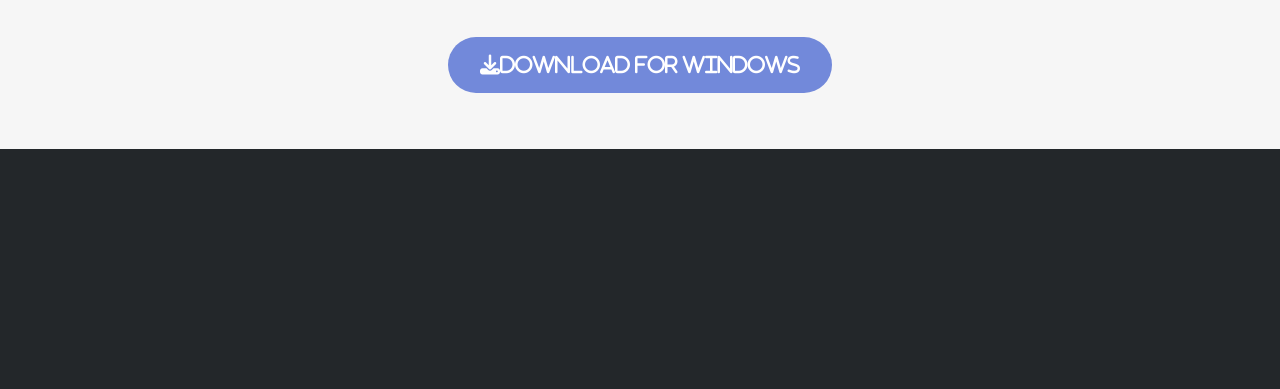
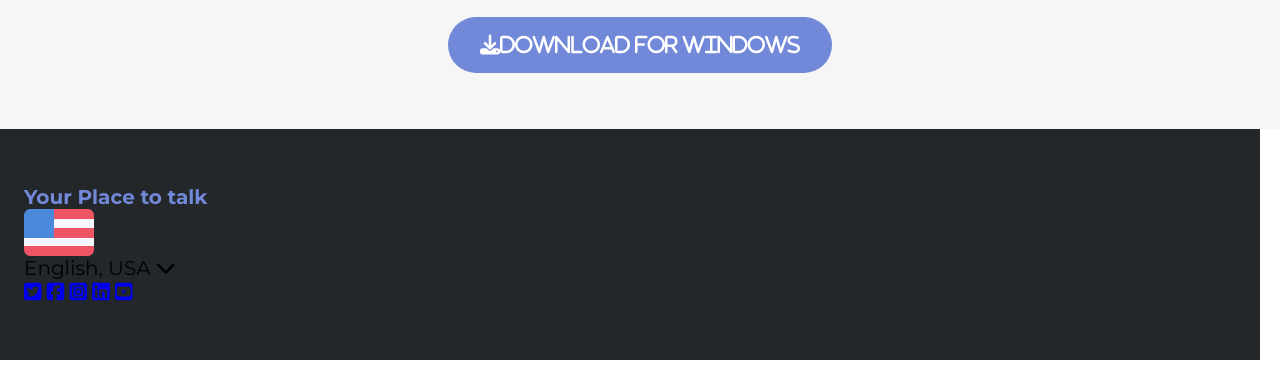
Before and after one commit to Christiano0407/build_practice-portfolio, a website: page src/html/index.html in a window 1280 px wide. Shown: the part 4200-4589 px from the top of the page. After the commit the page ends 4560 px from the top, so only its background shows below. Drawn offline with nearby package versions, Linux system fonts and the light colour scheme; a web font is replaced by a local one.

Commit message:
social-media_footer

```diff
--- a/src/css/style.css
+++ b/src/css/style.css
@@ -241,17 +241,35 @@ img {
     background-color: var(--brand-clr);
     color: var(--light-clr);
     transition: background-color.5s;
-    margin-top: 4rem;
 }
 .btn-brand:hover {
     background-color: #8ea1e1;
 }
-
+.download .btn-brand {
+    margin-top: 2rem;
+}
 
                /*       footer */
 
-footer {
+.main-footer {
     background-color: var(--dark-clr);
     width: 100%;
-    height: 30vh;
+    max-width: 1260px;
 }
+.info-box {
+
+}
+.footer-title {
+    color: var(--brand-clr);
+}
+
+
+
+        /* ====  MEDIAQueries ==== */
+@media screen and (min-width: 1260px) {
+
+}
+
+@media screen and (min-width: 768px) {
+
+}
--- a/src/html/index.html
+++ b/src/html/index.html
@@ -157,8 +157,23 @@
 
     </section>
 
-    <footer>
-
+    <footer class="main-footer">
+        <div class="row container">
+            <div class="info-box">
+                <h4 class="footer-title">Your Place to talk</h4>
+                   <div class="languages">
+                       <img class="languages-flag" src="../assets/img/flag.png" alt="image-footer" title="image-footer">
+                       <span>English, USA</span> <i class="fas fa-chevron-down"></i>
+                   </div>
+                   <div class="social-media">
+                    <a href="#" class="sm-link"><i class="fab fa-twitter-square"></i></a>
+                    <a href="#" class="sm-link"><i class="fab fa-facebook-square"></i></a>
+                    <a href="#" class="sm-link"><i class="fab fa-instagram-square"></i></a>
+                    <a href="#" class="sm-link"><i class="fab fa-linkedin"></i></a>
+                    <a href="#" class="sm-link"><i class="fab fa-youtube-square"></i></a>
+                   </div>
+            </div>
+        </div>
     </footer>
 
         <script src="../js/index.js" type="module"></script>
```
